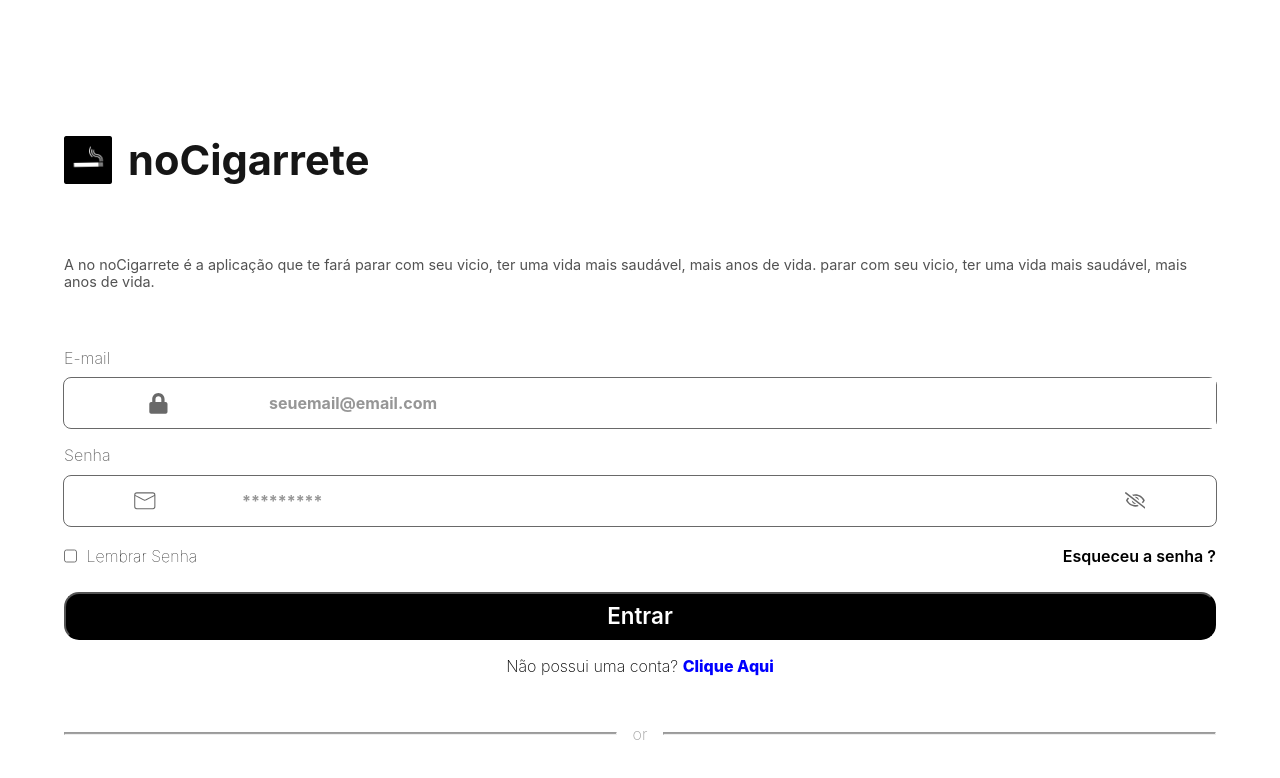
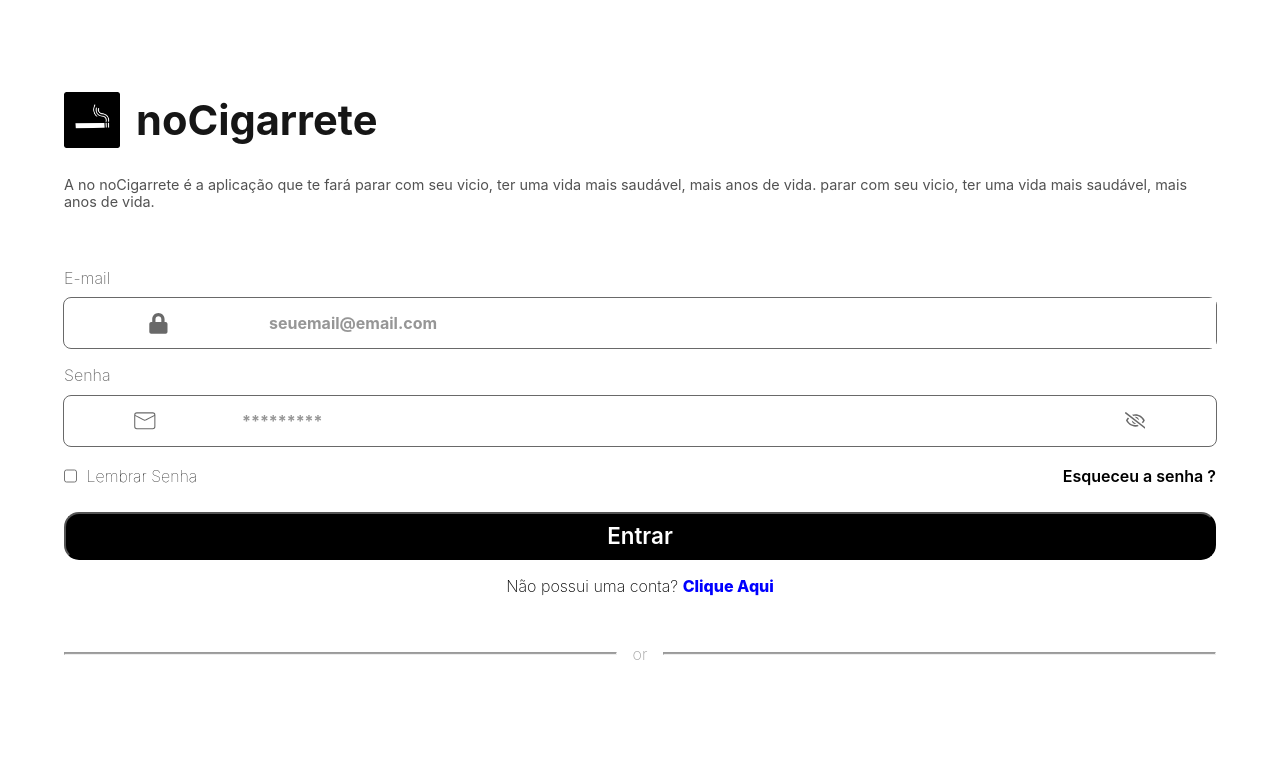
Before and after one commit to fdfborges/noCigarette, a React (Vite) app: page /login in a window 1280 px wide. Shown: the top 778 px of the page. Built offline with nearby package versions, Linux system fonts and the light colour scheme.

Commit message:
Resolving Styles of page the login

```diff
--- a/src/components/logo/Logo.scss
+++ b/src/components/logo/Logo.scss
@@ -1,10 +1,10 @@
 .containerLogoPrincipal {
-    height: 10rem;
+    height: 5rem;
     display: flex;
     align-items: center;
     gap: 1rem;
     img{
-        height: 30%;
+        height: 70%;
     }
     .LogonoCigarrete {
         font-size: 2.6rem;
--- a/src/pages/Home/Home.scss
+++ b/src/pages/Home/Home.scss
@@ -30,7 +30,6 @@
             display: flex;
             width: 90%;
             flex-direction: column;
-            border: 1px solid green;
             gap: 1rem;
             button{
                 width: 100%;
--- a/src/pages/Login/Login.jsx
+++ b/src/pages/Login/Login.jsx
@@ -3,10 +3,16 @@ import './Login.scss';
 import Logo from '../../components/logo/Logo';
 import { GoogleLogin, googleLogout } from '@react-oauth/google';
 import { useFormik } from 'formik';
+import { useNavigate } from 'react-router-dom';
 import * as Yup from 'yup';
 import FormLogin from '../../components/FormLogin/FormLogin';
 
 export default function Login() {
+
+    const navigate = useNavigate();
+    const handleRegisterClick = () => {
+        navigate('/register');
+    };
 
     return (
         <div className="containerLoginPrincipal">
@@ -16,7 +22,7 @@ export default function Login() {
             </div>
             <div className="containerMeioLogin">
                 <FormLogin />
-                <span>Não possui uma conta? <a href="#"><strong>Clique Aqui</strong></a></span>
+                <span>Não possui uma conta? <a onClick={handleRegisterClick}><strong>Clique Aqui</strong></a></span>
             </div>
             <div className="containerFooterLogin">
                 <div className="FooterLineOr">
```
